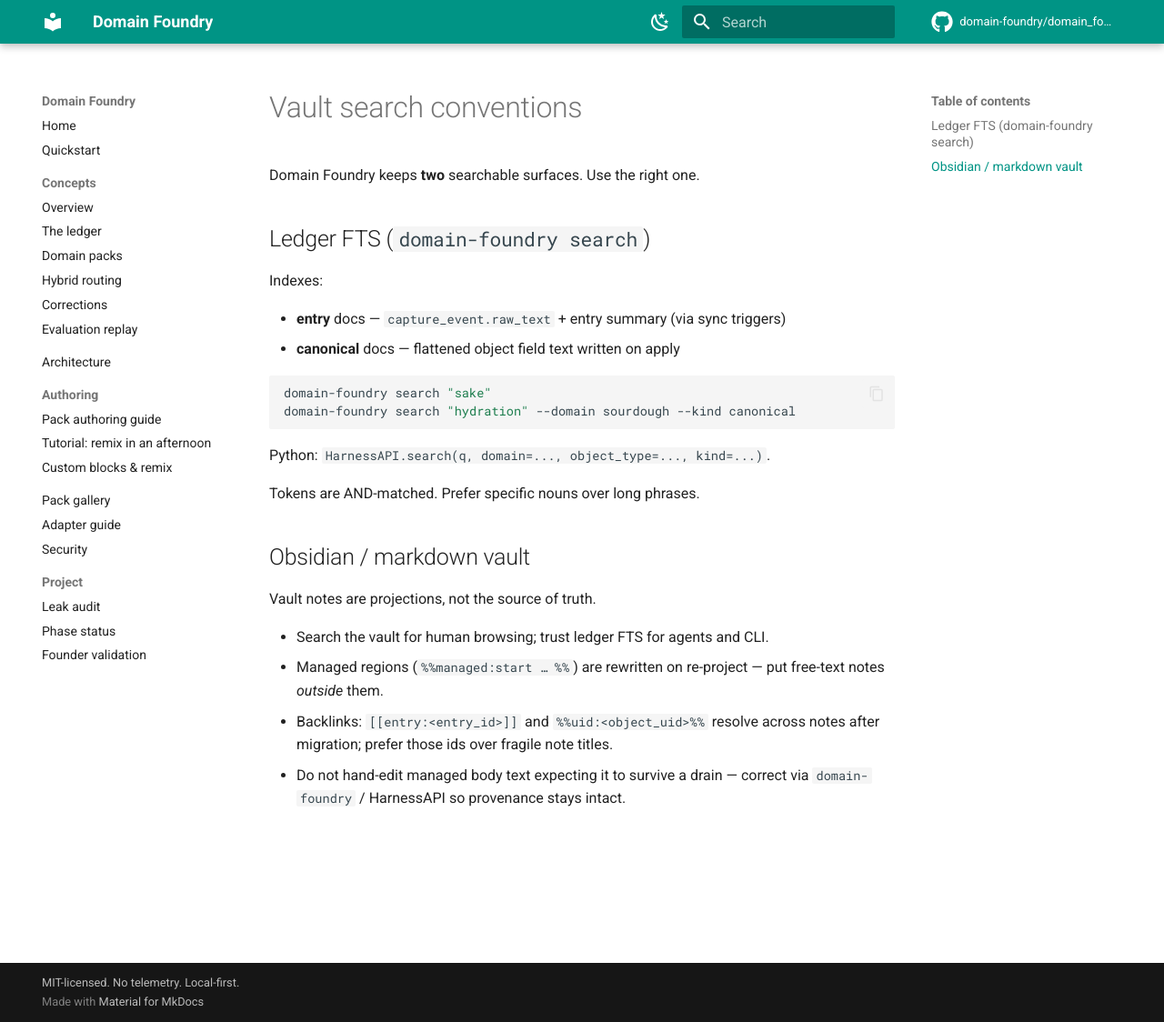
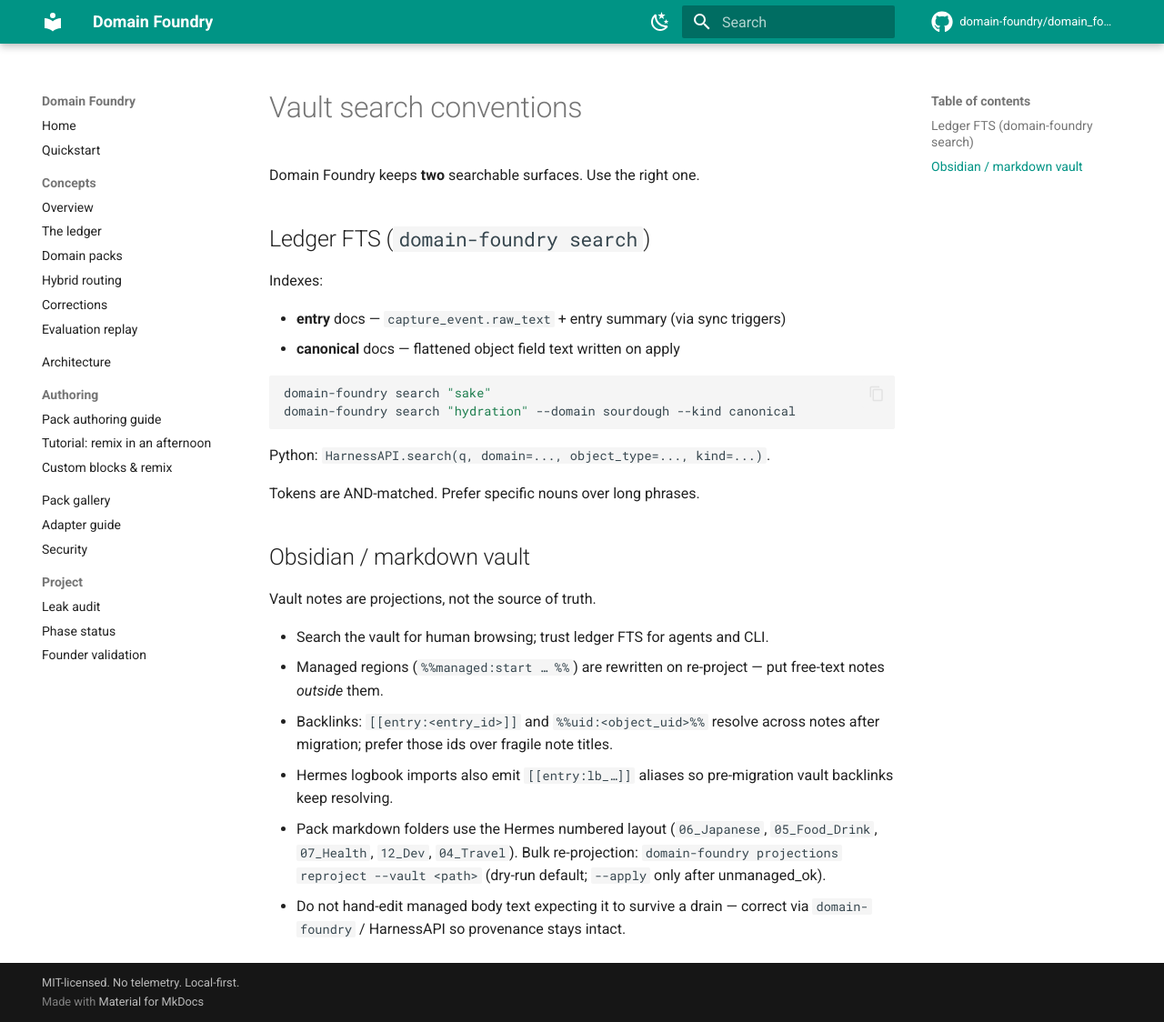
Before and after one commit to finnqiao/domain_foundry, an MkDocs documentation site: the page built from docs/vault-search.md, in a window 1280 px wide and 1124 px high. Shown: the whole window at 91% size. Built offline with MkDocs 1.6.1 and Material for MkDocs 9.7.7, drawn with Linux system fonts in a browser that asks for light colours; comment, search, counter and statistics services are not loaded.

Commit message:
Document Hermes vault folders and reproject CLI in vault-search.
Co-authored-by: Cursor <cursoragent@cursor.com>

```diff
--- a/docs/vault-search.md
+++ b/docs/vault-search.md
@@ -25,4 +25,6 @@ Vault notes are projections, not the source of truth.
 - Search the vault for human browsing; trust ledger FTS for agents and CLI.
 - Managed regions (`%%managed:start … %%`) are rewritten on re-project — put free-text notes *outside* them.
 - Backlinks: `[[entry:<entry_id>]]` and `%%uid:<object_uid>%%` resolve across notes after migration; prefer those ids over fragile note titles.
+- Hermes logbook imports also emit `[[entry:lb_…]]` aliases so pre-migration vault backlinks keep resolving.
+- Pack markdown folders use the Hermes numbered layout (`06_Japanese`, `05_Food_Drink`, `07_Health`, `12_Dev`, `04_Travel`). Bulk re-projection: `domain-foundry projections reproject --vault <path>` (dry-run default; `--apply` only after unmanaged_ok).
 - Do not hand-edit managed body text expecting it to survive a drain — correct via `domain-foundry` / HarnessAPI so provenance stays intact.
```
